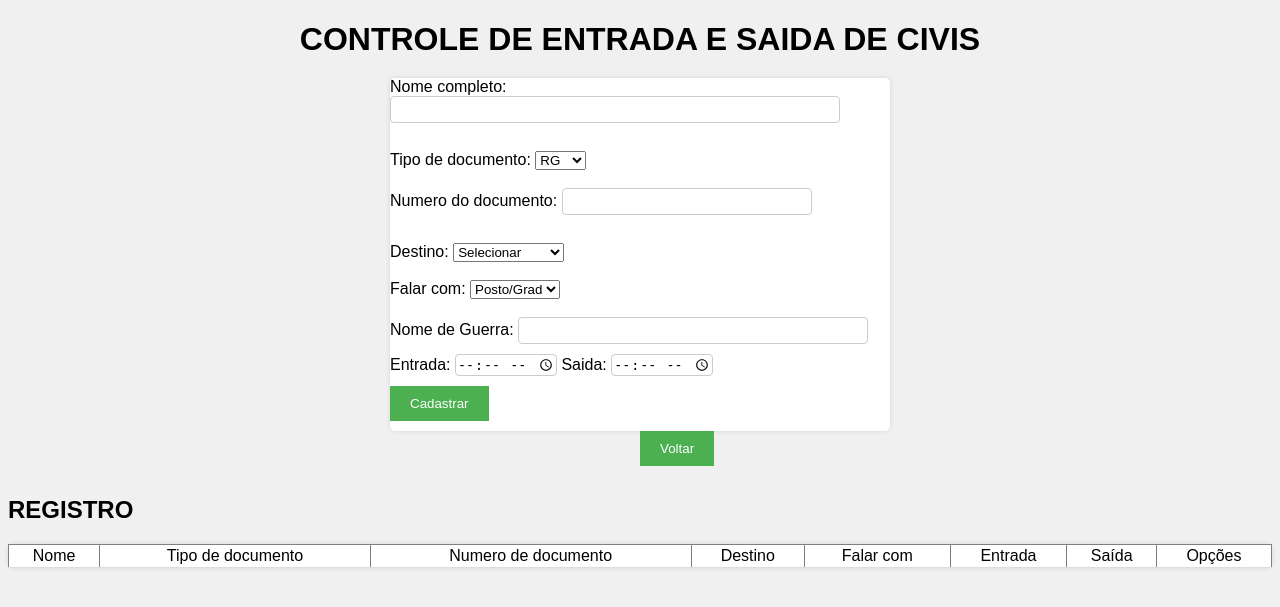
After one commit to luanc179/cadastropessoalphp, a PHP site: the page made by parts/cadastroCivis copy.php in a window 1280 px wide. The commit adds this page. Shown: the top 607 px of the page. Run offline with PHP 8.4, Linux system fonts and the light colour scheme; data that the repository does not hold is empty.

Commit message:
atualização

```diff
--- /dev/null
+++ b/css/style.css
@@ -0,0 +1,101 @@
+body {
+    font-family: Arial, sans-serif;
+    background-color: #f0f0f0;
+  }
+
+  h1 {
+    text-align: center;
+    margin-bottom: 20px;
+  }
+
+  form {
+    max-width: 500px;
+    margin: 0 auto;
+    padding-bottom: 10px;
+    background-color: #ffffff;
+    border-radius: 5px;
+    box-shadow: 0 0 5px rgba(0, 0, 0, 0.1);
+  }
+
+  #cadastrar{
+    align-items: end;
+  }
+  #btn-voltar{
+    max-width: 0;
+  }
+
+  form label {
+    margin-bottom: 5px;
+  }
+
+
+  form input[type=text], form input[type=date], form input[type=time] {
+    margin-bottom: 10px;
+    border: 1px solid #ccc;
+    border-radius: 4px;
+    box-sizing: border-box;
+  }
+  #numdoc{
+    width: 50%;
+    padding: 5px;
+  }
+  #nome{
+    width: 90%;
+    padding: 5px;
+  }
+  #nomeguerra{
+    width: 70%;
+    padding: 5px;
+  }
+
+
+  form input[type=submit] {
+    background-color: #4CAF50;
+    color: white;
+    border: none;
+    padding: 10px 20px;
+    cursor: pointer;
+  }
+
+  table {
+    width: 100%;
+    border-collapse: collapse;
+    margin-top: 20px;
+    background-color: #ffffff;
+    border-radius: 5px;
+    box-shadow: 0 0 5px rgba(0, 0, 0, 0.1);
+  }
+
+
+  table th, table td {
+    padding: 2px;
+    text-align: center;
+    border-bottom: 1px solid #ddd;
+  }
+
+  .print-button {
+    text-align: center;
+    margin-top: 20px;
+  }
+
+  .actions {
+    text-align: center;
+  }
+
+  .actions button {
+    margin: 5px;
+    padding: 8px 16px;
+    border: none;
+    border-radius: 4px;
+    cursor: pointer;
+  }
+
+  @media print {
+    form {
+      display: none;
+    }
+
+    .print-button {
+      display: none;
+    }
+  }
--- a/index.php
+++ b/index.php
@@ -16,8 +16,8 @@
 <body>
     <h1>PAGINA DE SELEÇÃO</h1>
 
-    <form action="parts/form.php">
-    <input type="submit" class="btn" value="Cadastro" />
+    <form action="parts/cadastroCivis.php">
+    <input type="submit" class="btn" value="Cadastro de Civís" />
 </form> <br><br>
 <form action="parts/registro.php">
     <input type="submit" class="btn" value="Registro" />
--- a/parts/alterar.php
+++ b/parts/alterar.php
@@ -31,7 +31,7 @@ if($_SERVER['REQUEST_METHOD'] === 'POST') {
     $stmt->execute();
 
     // redirecionar para a página de registro ou exibir mensagem de sucesso;
-    header("Location: registro.php");
+	echo '<script> alert ("Alterado com sucesso!"); location.href=("cadastroCivis.php")</script>';
     exit();
 }
 ?>
--- /dev/null
+++ b/parts/cadastroCivis copy.php
@@ -0,0 +1,164 @@
+ <?php
+ include_once "conexao.php";
+ include_once "table.php";
+
+?>
+
+<!DOCTYPE html>
+<html lang="en">
+
+<head>
+    <meta charset="UTF-8">
+    <meta http-equiv="X-UA-Compatible" content="IE=edge">
+    <meta name="viewport" content="width=device-width, initial-scale=1.0">
+    <link rel="stylesheet" href="../css/style.css">
+    <title>Controle</title>
+</head>
+
+<body>
+    <h1>CONTROLE DE ENTRADA E SAIDA DE CIVIS</h1>
+    <form action="table.php" method="post">
+        <div class="form-group">
+            <label for="nome">Nome completo:</label>
+            <input type="text" name="nome" id="nome" required>
+        </div><br>
+
+        <div class="form-group">
+            <label for="tpdoc">Tipo de documento:</label>
+            <select name="tpdoc">
+                <option value="RG">RG</option>
+                <option value="CPF">CPF</option>
+                <option value="CNH">CNH</option>
+            </select>
+        </div><br>
+
+
+        <div class="form-group">
+            <label for="numdoc">Numero do documento:</label>
+            <input type="text" name="numdoc" id="numdoc" required>
+        </div><br>
+
+        <div class="form-group">
+            <label for="destino">Destino:</label>
+            <select name="destino">
+            <option value="Selecionar">Selecionar</option>
+                <option value="Cmdo">Cmdo</option>
+                <option value="Adj CMDO">Adj Cmdo</option>
+                <option value="1ª Seção">1ª Seção</option>
+                <option value="2ª Seção">2ª Seção</option>
+                <option value="3ª Seção">3ª Seção</option>
+                <option value="4ª Seção">4ª Seção</option>
+                <option value="RP">RP</option>
+                <option value="COL">COL</option>
+                <option value="Fisc Adm">Fisc Adm</option>
+                <option value="SALC">SALC</option>
+                <option value="Rancho">Rancho</option>
+                <option value="Secretaria">Secretaria</option>
+                <option value="SPP">SPP</option>
+                <option value="Set Fin">Set Fin</option>
+                <option value="Sup Doc">Sup Doc</option>
+                <option value="Cmt CCAp">Cmt CCAp</option>
+                <option value="Sgte CCAp">Sgte CCAp</option>
+                <option value="Enc Mat CCAp">Enc Mat CCAp</option>
+                <option value="Gar CCAp">Gar CCAp</option>
+                <option value="Sgte Mnt">Sgte Mnt</option>
+                <option value="Enc Mat Mnt">Enc Mat Mnt</option>
+                <option value="GRCP">GRCP</option>
+                <option value="Pel Pes">Pel Pes</option>
+                <option value="Pel Leve">Pel Leve</option>
+                <option value="Pel Sup">Pel Sup</option>
+                <option value="Res Armto">Res Armto</option>
+                <option value="Pintura">Pintura</option>
+                <option value="Ótica">Ótica</option>
+            </select>
+        </div><br>
+
+
+        <div class="form-group">
+            <label for="post">Falar com:</label>
+            <select name="post">
+            <option value="Past/Grad">Posto/Grad</option>
+                <option value="Cel">Cel</option>
+                <option value="Ten Cel">Ten Cel</option>
+                <option value="Maj">Maj</option>
+                <option value="Cap">Cap</option>
+                <option value="1º Ten">1º Ten</option>
+                <option value="2º Ten">2º Ten</option>
+                <option value="Asp">Asp</option>
+                <option value="Cad">Cad</option>
+                <option value="ST">ST</option>
+                <option value="1º Sgt">1º Sgt</option>
+                <option value="2º Sgt">2º Sgt</option>
+                <option value="3º Sgt">3º Sgt</option>
+                <option value="Cb">Cb</option>
+                <option value="Sd">Sd</option>
+                <option value="Al">Al</option>
+            </select>
+        </div><br>
+
+        <div class="form-group">
+            <label for="nomeguerra">Nome de Guerra:</label>
+            <input type="text" name="nomeguerra" id="nomeguerra" required>
+        </div>
+
+        <div class="form-group">
+
+        <label for="entrada">Entrada:</label>
+            <input type="time" name="entrada" id="entrada" required>
+
+            <label for="saida">Saida:</label>
+            <input type="time" name="saida" id="saida">
+
+        </div>
+        <form id="cadastrar" action="table.php">
+        <input type="submit"  name="cadastrar" id="cadastrar" value="Cadastrar" />
+     </form>
+    </form>
+     <form id="btn-voltar" action="../index.php">
+     <input type="submit"  class="btn" value="Voltar" />
+    </form>
+<?php
+$consulta = "SELECT * FROM informacoes;";
+
+$con = $conn->query($consulta) or die($mysqli->error);
+
+?>
+ <div>
+  <table border="1">
+  <h2 id="tabela-dados">REGISTRO</h2>
+    <tr>
+      <td>Nome</td>
+      <td>Tipo de documento</td>
+      <td>Numero de documento</td>
+      <td>Destino</td>
+      <td>Falar com</td>
+      <td>Entrada</td>
+      <td>Saída</td>
+      <td>Opções</td>
+    </tr>
+    <?php while ($dado = $con->fetch_array()) { ?>
+      <tr>
+        <td><?php echo $dado['nome']; ?></td>
+        <td><?php echo $dado['tpdoc']; ?></td>
+        <td><?php echo $dado['numdoc']; ?></td>
+        <td><?php echo $dado['destino']; ?></td>
+        <td><?php echo $dado['post'] . " " . $dado['nomeguerra']; ?></td>
+        <td><?php echo $dado['entrada']; ?></td>
+        <td><?php echo $dado['saida']; ?></td>
+        <td>  <form action="excluir.php" method="get">
+    <input type="submit" class="btn-excluir" name="excluir" id="excluir" value="Excluir" />
+    <input type="hidden" name="numdoc" value="<?php echo $dado['numdoc']; ?>"/>
+  </form>
+  <form action="alterar.php" method="get">
+    <input type="hidden" name="numdoc" value="<?php echo $dado['numdoc']; ?>" />
+    <input type="submit" class="btn-alterar" name="alterar" id="alterar" value="Alterar" />
+  </form>
+</td>
+        </td>
+      </tr>
+    <?php } ?>
+  </table>
+  </div>
+</div>
+</body>
+</html>
--- a/parts/table.php
+++ b/parts/table.php
@@ -1,6 +1,6 @@
 <?php
 include_once "conexao.php";
-include_once "registro.php";
+
 
 if (isset($_POST["cadastrar"])) :
     $nome = $_POST["nome"];
@@ -18,7 +18,7 @@ if (isset($_POST["cadastrar"])) :
 
 
     $stmt->execute();
-    echo '<script> alert ("Cadastrado com sucesso!"); location.href=("../index.php")</script>';
+    echo '<script> alert ("Cadastrado com sucesso!"); location.href=("./cadastroCivis.php")</script>';
     $stmt->close();
     $conn->close();
 
```
Also changed, not shown: parts/cadastroMiloutrasOM.php (added, +164 -0 lines), README.md, parts/conexao.php (line endings or trailing spaces), parts/excluir.php (line endings or trailing spaces), parts/form.php (line endings or trailing spaces), parts/registro.php (line endings or trailing spaces), 1 other file.
